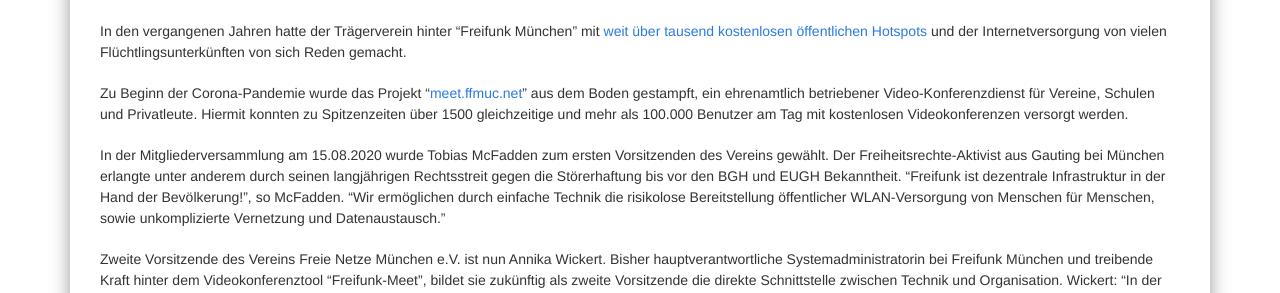
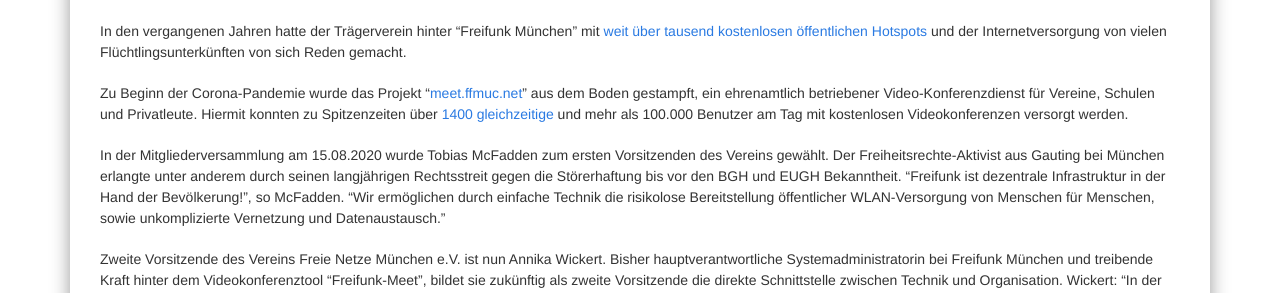
Before and after one commit to freifunkMUC/freifunkmuc.github.io, a Jekyll site: the page built from _posts/2020-08-18-pressemitteilung-fnmuc.markdown, in a window 1280 px wide and 926 px high. Shown: the part 231-524 px from the top of the window. Built offline with Jekyll 4.4.1, drawn with Linux system fonts in a browser that asks for light colours.

Commit message:
Update 2020-08-18-pressemitteilung-fnmuc.markdown

```diff
--- a/_posts/2020-08-18-pressemitteilung-fnmuc.markdown
+++ b/_posts/2020-08-18-pressemitteilung-fnmuc.markdown
@@ -9,7 +9,7 @@ Der [Verein Freie Netze München e.V.](https://ffmuc.net/wiki/doku.php?id=ev:gru
 
 In den vergangenen Jahren hatte der Trägerverein hinter "Freifunk München" mit [weit über tausend kostenlosen öffentlichen Hotspots](https://map.ffmuc.net) und der Internetversorgung von vielen Flüchtlingsunterkünften von sich Reden gemacht.
 
-Zu Beginn der Corona-Pandemie wurde das Projekt "[meet.ffmuc.net](https://meet.ffmuc.net)" aus dem Boden gestampft, ein ehrenamtlich betriebener Video-Konferenzdienst für Vereine, Schulen und Privatleute. Hiermit konnten zu Spitzenzeiten über 1500 gleichzeitige und mehr als 100.000 Benutzer am Tag mit kostenlosen Videokonferenzen versorgt werden.
+Zu Beginn der Corona-Pandemie wurde das Projekt "[meet.ffmuc.net](https://meet.ffmuc.net)" aus dem Boden gestampft, ein ehrenamtlich betriebener Video-Konferenzdienst für Vereine, Schulen und Privatleute. Hiermit konnten zu Spitzenzeiten über [1400 gleichzeitige](https://twitter.com/FreifunkMUC/status/1257248129252044800?s=20) und mehr als 100.000 Benutzer am Tag mit kostenlosen Videokonferenzen versorgt werden.
 
 In der Mitgliederversammlung am 15.08.2020 wurde Tobias McFadden zum ersten Vorsitzenden des Vereins gewählt. Der Freiheitsrechte-Aktivist aus Gauting bei München erlangte unter anderem durch seinen langjährigen Rechtsstreit gegen die Störerhaftung bis vor den BGH und EUGH Bekanntheit.
 "Freifunk ist dezentrale Infrastruktur in der Hand der Bevölkerung!", so McFadden. "Wir ermöglichen durch einfache Technik die risikolose Bereitstellung öffentlicher WLAN-Versorgung von Menschen für Menschen, sowie unkomplizierte Vernetzung und Datenaustausch."
```
